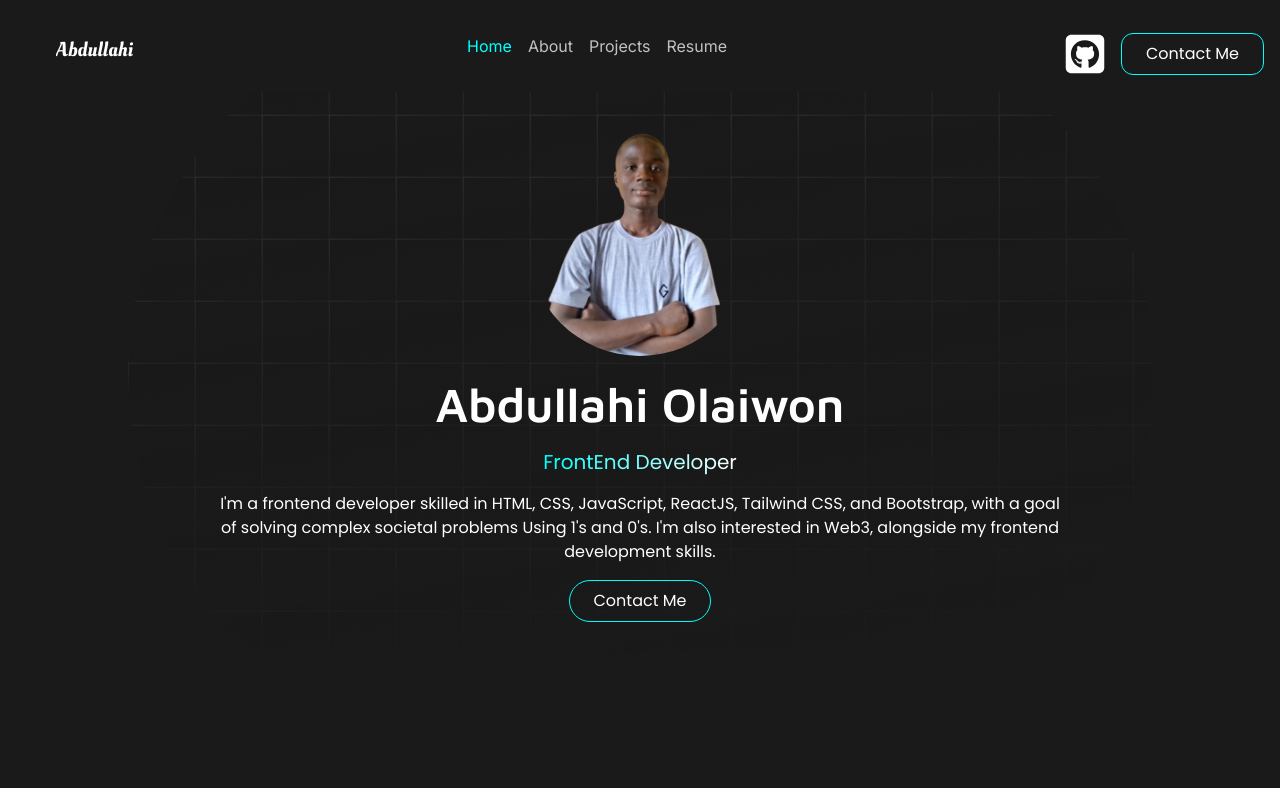
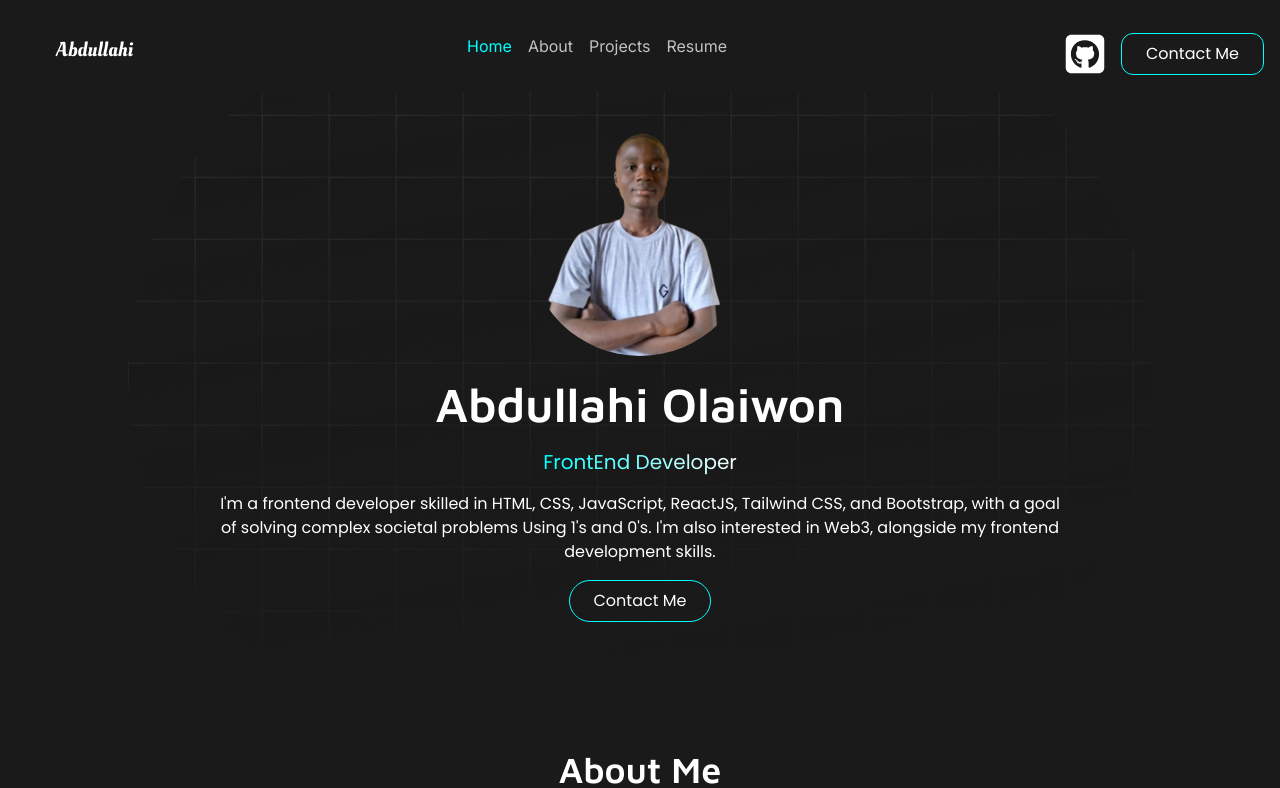
Before and after one commit to OlaiwonAbdullahi/Portfolio-V2, a React (Vite) app: page / in a window 1280 px wide. Shown: the top 788 px of the page. Built offline with nearby package versions, Linux system fonts and the light colour scheme.

Commit message:
Update index.css

```diff
--- a/src/index.css
+++ b/src/index.css
@@ -2,6 +2,6 @@
 @tailwind components;
 @tailwind utilities;
 
-* {
+body {
   overflow-x: hidden;
 }
```
